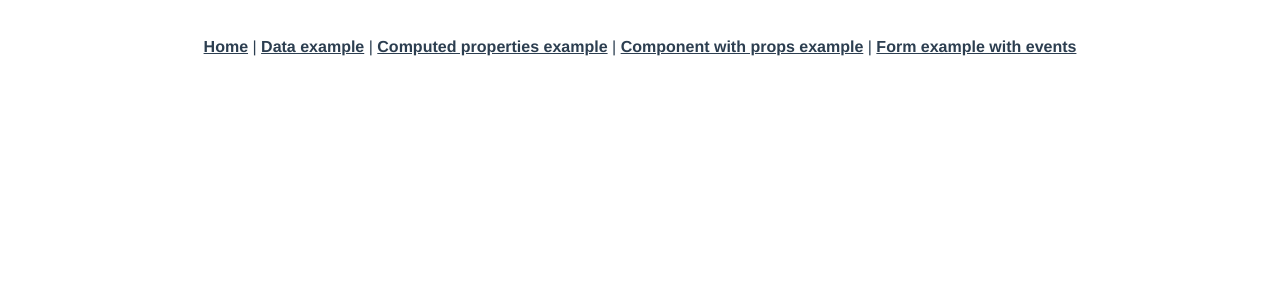
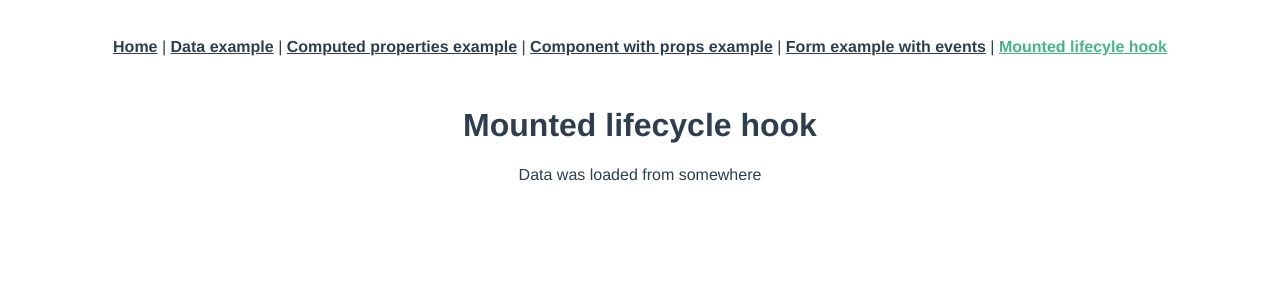
Before and after one commit to anachronic/node-examples, a Vue app in the folder vue-examples/: page /mounted in a window 1280 px wide. Shown: the top 300 px of the page. Built offline with nearby package versions, Linux system fonts and the light colour scheme.

Commit message:
Add example for mounted lifecycle hook

```diff
--- a/vue-examples/src/App.vue
+++ b/vue-examples/src/App.vue
@@ -5,7 +5,8 @@
       <router-link to="/data">Data example</router-link> |
       <router-link to="/computed">Computed properties example</router-link> |
       <router-link to="/props">Component with props example</router-link> |
-      <router-link to="/form">Form example with events</router-link>
+      <router-link to="/form">Form example with events</router-link> |
+      <router-link to="/mounted">Mounted lifecyle hook</router-link>
     </div>
     <router-view />
   </div>
--- a/vue-examples/src/router/index.js
+++ b/vue-examples/src/router/index.js
@@ -31,6 +31,12 @@ const routes = [
     path: "/form",
     name: "form",
     component: () => import(/* webpackChunkName: "form" */ "../views/Form.vue")
+  },
+  {
+    path: "/mounted",
+    name: "mounted",
+    component: () =>
+      import(/* webpackChunkName: "mounted" */ "../views/Mounted.vue")
   }
 ];
 
--- /dev/null
+++ b/vue-examples/src/views/Mounted.vue
@@ -0,0 +1,29 @@
+<template>
+  <div>
+    <h1>Mounted lifecycle hook</h1>
+    <div v-if="loading">
+      Fetching data. This will disappear after 1sec
+    </div>
+    <div v-else>
+      {{ message }}
+    </div>
+  </div>
+</template>
+
+<script>
+export default {
+  data() {
+    return {
+      message: null,
+      loading: true
+    };
+  },
+  mounted() {
+    setTimeout(() => {
+      // note that this HAS to be an arrow function!!!
+      this.message = "Data was loaded from somewhere";
+      this.loading = false;
+    }, 1000);
+  }
+};
+</script>
```
